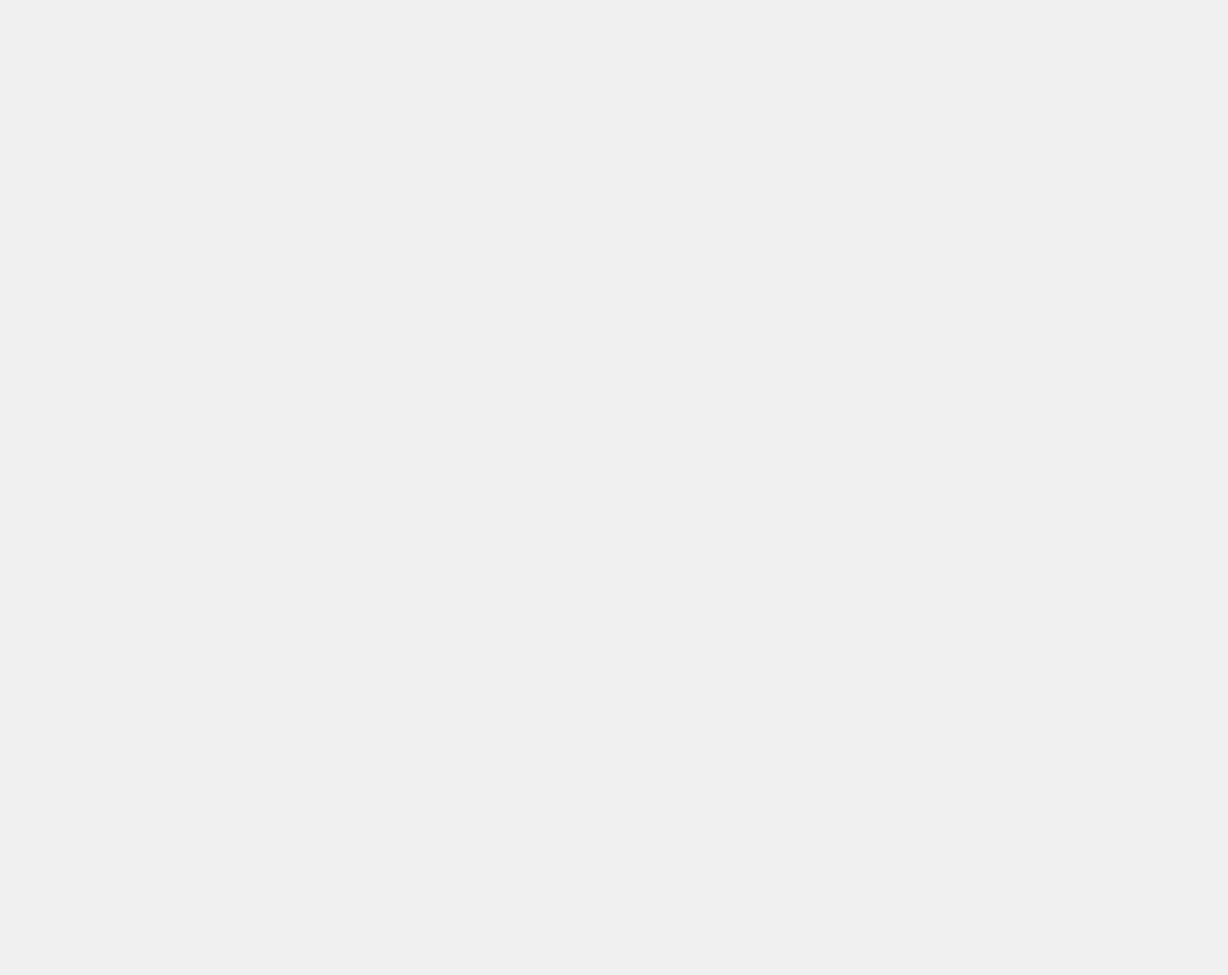
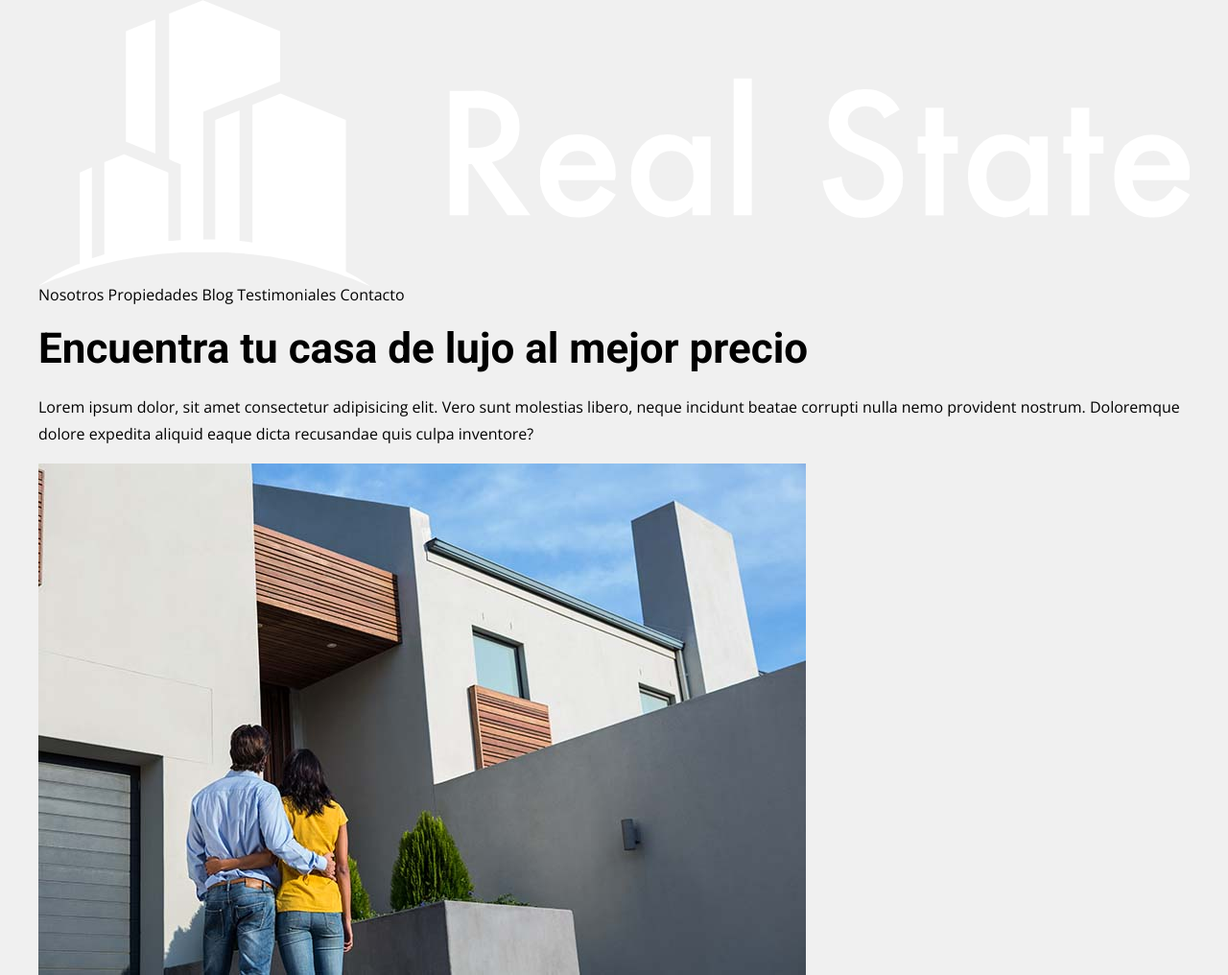
Before and after one commit to HenryTene/realState, a website: page index.html in a window 1280 px wide. Shown: the whole page at 96% size. Before the commit the page ends 800 px from the top, so only its background shows below. Drawn offline with nearby package versions, Linux system fonts and the light colour scheme; files that its build step writes are made by us from their sources; files whose address does not match are found by name.

Commit message:
:sparkles: Se agrega estructura html del header

```diff
--- a/index.html
+++ b/index.html
@@ -11,6 +11,31 @@
     <link rel="stylesheet" href="build/css/app.css">
 </head>
 <body>
+    <header class="header">
+        <div class="header__barra contenedor">
+            <div class="header__logo">
+                <img src="build/img/logo.svg" alt="logo real state">
+            </div>
+            <nav class="navegacion">
+                <a href="#" class="navegacion__link">Nosotros</a>
+                <a href="#" class="navegacion__link">Propiedades</a>
+                <a href="#" class="navegacion__link">Blog</a>
+                <a href="#" class="navegacion__link">Testimoniales</a>
+                <a href="#" class="navegacion__link">Contacto</a>
+            </nav>
+        </div>
+        <header class="header__contenido contenedor">
+            <h1 class="header__heading">
+                Encuentra tu casa de lujo al mejor precio
+            </h1>
+            <p class="header__texto">
+                Lorem ipsum dolor, sit amet consectetur adipisicing elit. Vero sunt molestias libero, neque incidunt beatae corrupti nulla nemo provident nostrum. Doloremque dolore expedita aliquid eaque dicta recusandae quis culpa inventore?
+            </p>
+
+            <img src="build/img/imagenHeader.jpg" alt="imagen header" class="header__imagen">
+
+        </header>
+    </header>
 
 </body>
 </html>
```
